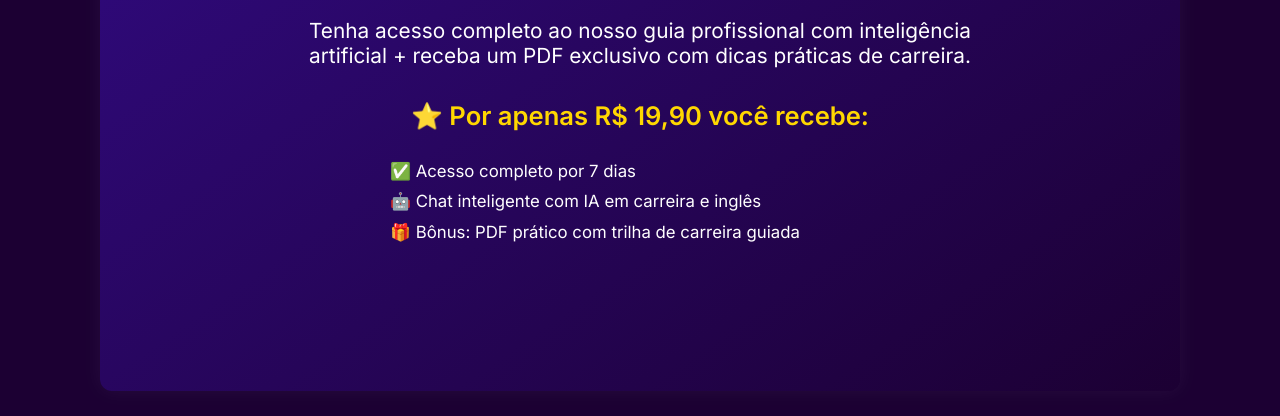
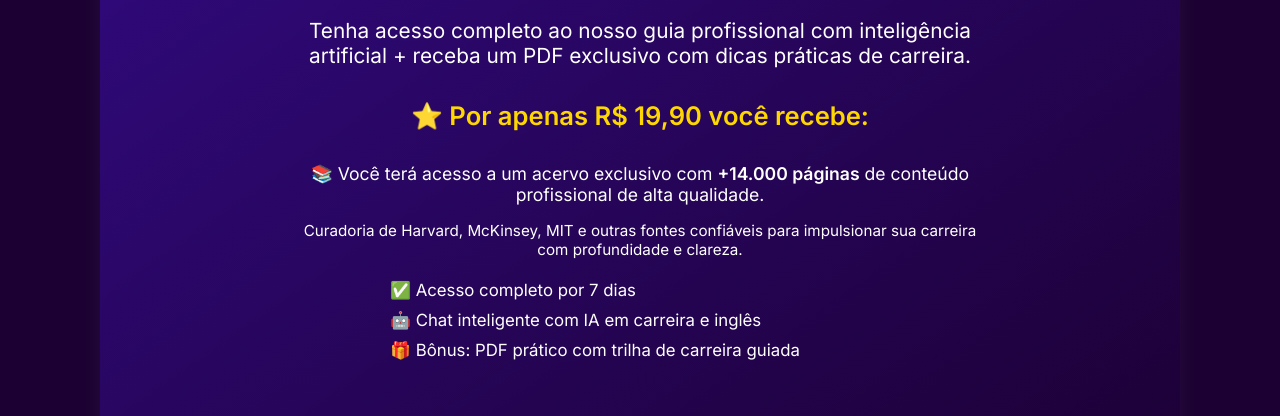
Before and after one commit to eristonmanagement/ascenda-up-webapp, a website: page ascenda-up-webapp/public/oferta.html in a window 1280 px wide. Shown: the part 384-800 px from the top of the page. Drawn offline with Linux system fonts and the light colour scheme.

```diff
--- a/ascenda-up-webapp/public/oferta.html
+++ b/ascenda-up-webapp/public/oferta.html
@@ -194,6 +194,16 @@
         <h3 style="text-align: center; font-size: 1.6rem; margin-top: 2rem; color: #FFD700;">
                     ⭐ Por apenas <strong>R$ 19,90</strong> você recebe:
         </h3>
+
+		   <div style="text-align: center; margin-top: 2rem;">
+             <p style="font-size: 1.1rem;">
+                       📚 Você terá acesso a um acervo exclusivo com <strong>+14.000 páginas</strong> de conteúdo profissional de alta qualidade.
+              </p>
+                <p style="font-size: 0.95rem;">
+                       Curadoria de Harvard, McKinsey, MIT e outras fontes confiáveis para impulsionar sua carreira com profundidade e clareza.
+                </p>
+           </div>
+
 
             <ul style="list-style: none; padding: 0; text-align: left; font-size: 1.05rem; margin-top: 1rem; line-height: 1.8; max-width: 500px; margin-left: auto; margin-right: auto;">
                  <li>✅ Acesso completo por 7 dias</li>
@@ -396,7 +406,7 @@
 
     <div style="background-color: #2d0159; padding: 1.5rem; border-radius: 12px; width: 280px;">
       <h3>📘 Conteúdo de Elite</h3>
-      <p>Dicas e insights de Harvard, McKinsey, MIT e outros líderes globais.</p>
+      <p>Acesso com mais de 14.000 páginas de conteúdo de elite com curadoria de Harvard, McKinsey, MIT e outras referências globais.</p>
     </div>
 
   </div>
```
Also changed, not shown: ascenda-up-webapp/public/checkout.html (+4 -0 lines), ascenda-up-webapp/public/index.html (+1 -1 lines).
